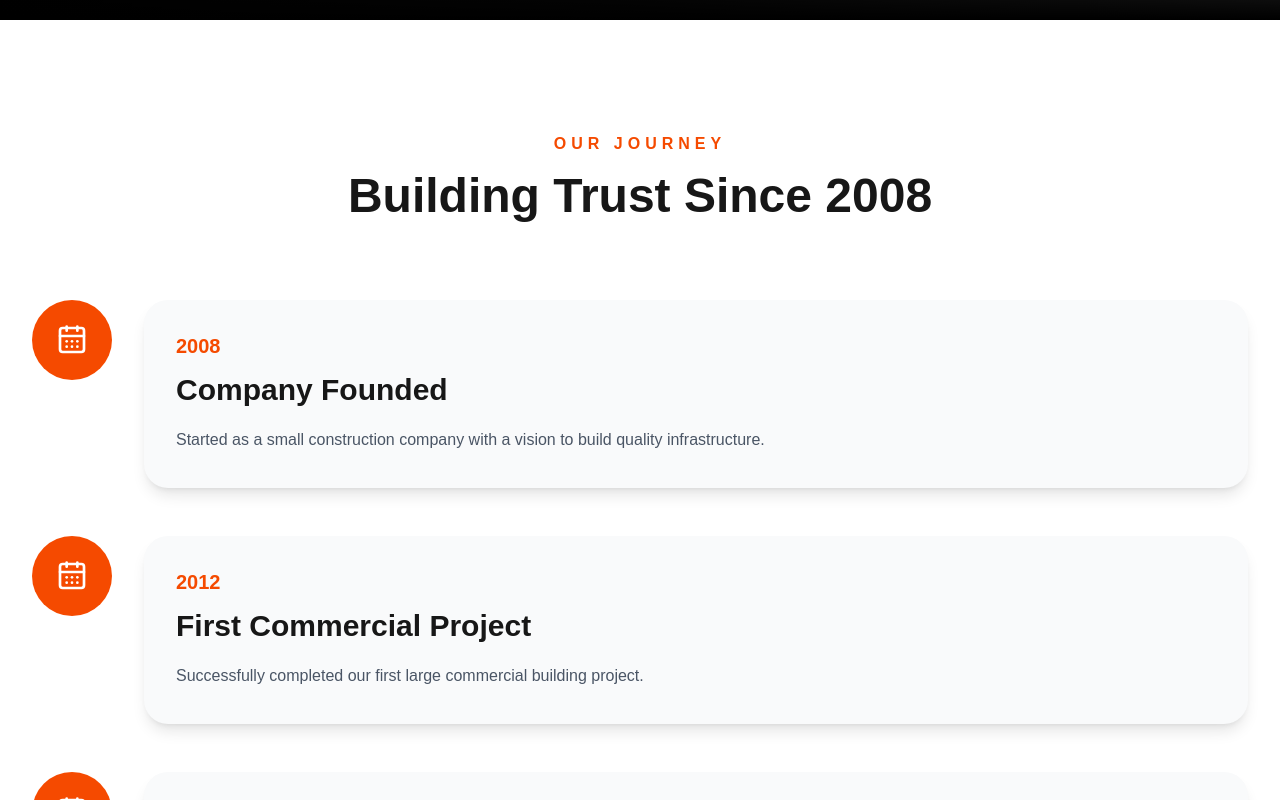
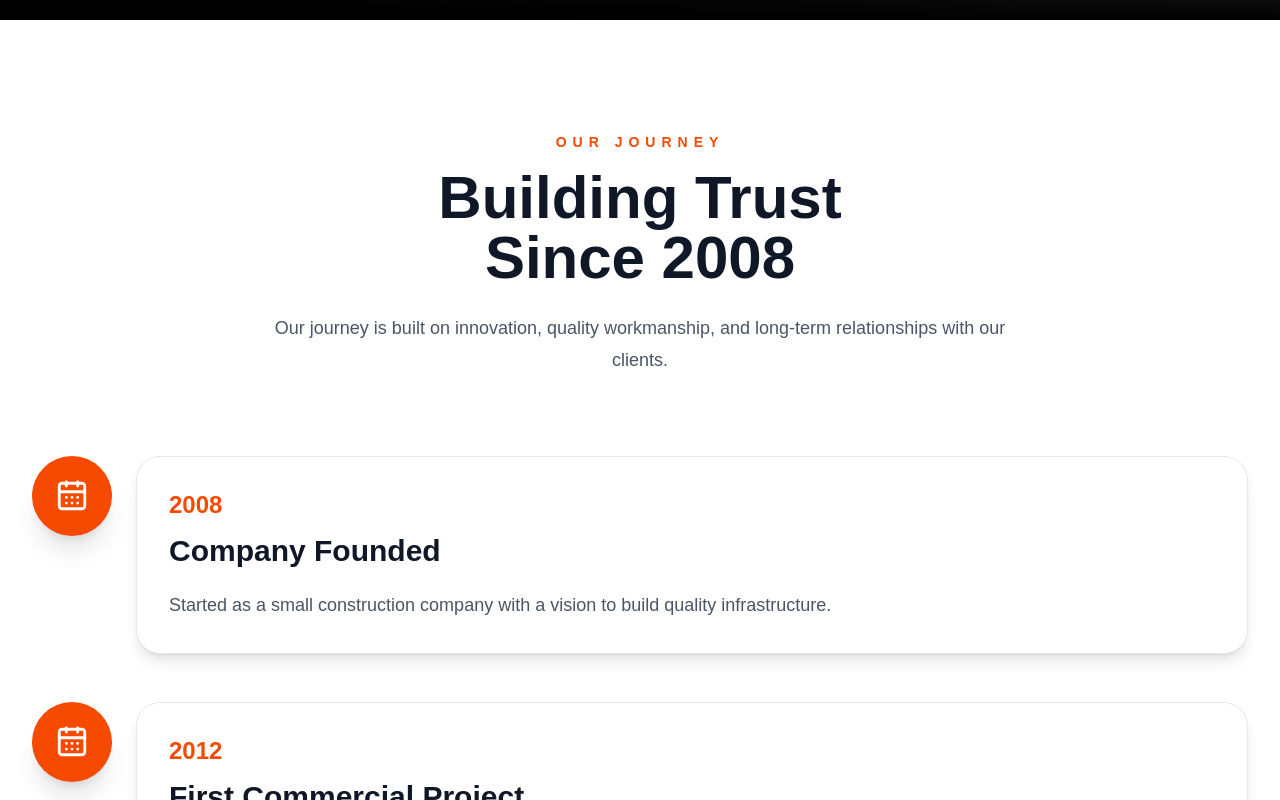
Before and after one commit to patilom9990p/construction-website, a Next.js app: page / in a window 1280 px wide. Shown: the part 780-1580 px from the top of the page. Built offline with nearby package versions, Linux system fonts and the light colour scheme; grey boxes are pictures that could not be loaded.

Commit message:
Fix timeline colors

```diff
--- a/components/Timeline.tsx
+++ b/components/Timeline.tsx
@@ -18,32 +18,45 @@
   },
   {
     year: "2018",
-    title: "100+ Projects",
+    title: "100+ Projects Completed",
     description:
-      "Reached the milestone of delivering over 100 successful projects.",
+      "Reached the milestone of delivering over 100 successful residential and commercial projects.",
   },
   {
     year: "2026",
     title: "Trusted Construction Partner",
     description:
-      "Today we continue building residential, commercial and industrial excellence.",
+      "Today we continue building residential, commercial and industrial excellence with modern engineering.",
   },
 ];
 
 export default function Timeline() {
   return (
     <section id="story" className="py-28 bg-white">
-      <div className="max-w-7xl mx-auto px-8">
+      <div className="max-w-7xl mx-auto px-6 lg:px-8">
+
+        {/* Heading */}
 
         <div className="text-center mb-20">
-          <p className="uppercase tracking-[5px] text-orange-600 font-semibold">
-            Our Journey
+
+          <p className="uppercase tracking-[6px] text-orange-600 font-semibold text-sm">
+            OUR JOURNEY
           </p>
 
-          <h2 className="text-5xl font-black mt-4">
-            Building Trust Since 2008
+          <h2 className="mt-4 text-4xl md:text-6xl font-black text-gray-900">
+            Building Trust
+            <br />
+            Since 2008
           </h2>
+
+          <p className="mt-6 max-w-3xl mx-auto text-lg text-gray-600 leading-8">
+            Our journey is built on innovation, quality workmanship,
+            and long-term relationships with our clients.
+          </p>
+
         </div>
+
+        {/* Timeline */}
 
         <div className="space-y-12">
 
@@ -51,36 +64,41 @@
 
             <motion.div
               key={index}
-              initial={{ opacity: 0, x: index % 2 === 0 ? -80 : 80 }}
-              whileInView={{ opacity: 1, x: 0 }}
+              initial={{
+                opacity: 0,
+                x: index % 2 === 0 ? -80 : 80,
+              }}
+              whileInView={{
+                opacity: 1,
+                x: 0,
+              }}
+              transition={{ duration: 0.6 }}
               viewport={{ once: true }}
-              className="flex gap-8 items-start"
+              className="flex flex-col md:flex-row gap-6 items-start"
             >
 
-              <div className="w-20 h-20 rounded-full bg-orange-600 text-white flex items-center justify-center">
+              {/* Icon */}
 
-                <CalendarDays size={32} />
+              <div className="w-20 h-20 rounded-full bg-orange-600 text-white flex items-center justify-center shadow-xl shrink-0">
+
+                <CalendarDays size={34} />
 
               </div>
 
-              <div className="flex-1 bg-gray-50 rounded-3xl p-8 shadow-lg">
+              {/* Card */}
 
-                <span className="text-orange-600 font-bold text-xl">
+              <div className="flex-1 bg-white border border-gray-200 rounded-3xl p-8 shadow-lg hover:shadow-2xl transition-all duration-300 hover:-translate-y-2">
 
+                <span className="text-orange-600 font-bold text-2xl">
                   {item.year}
-
                 </span>
 
-                <h3 className="text-3xl font-bold mt-3">
-
+                <h3 className="text-3xl font-bold text-gray-900 mt-3">
                   {item.title}
-
                 </h3>
 
-                <p className="text-gray-600 mt-4 leading-8">
-
+                <p className="text-gray-600 mt-5 leading-8 text-lg">
                   {item.description}
-
                 </p>
 
               </div>
```
